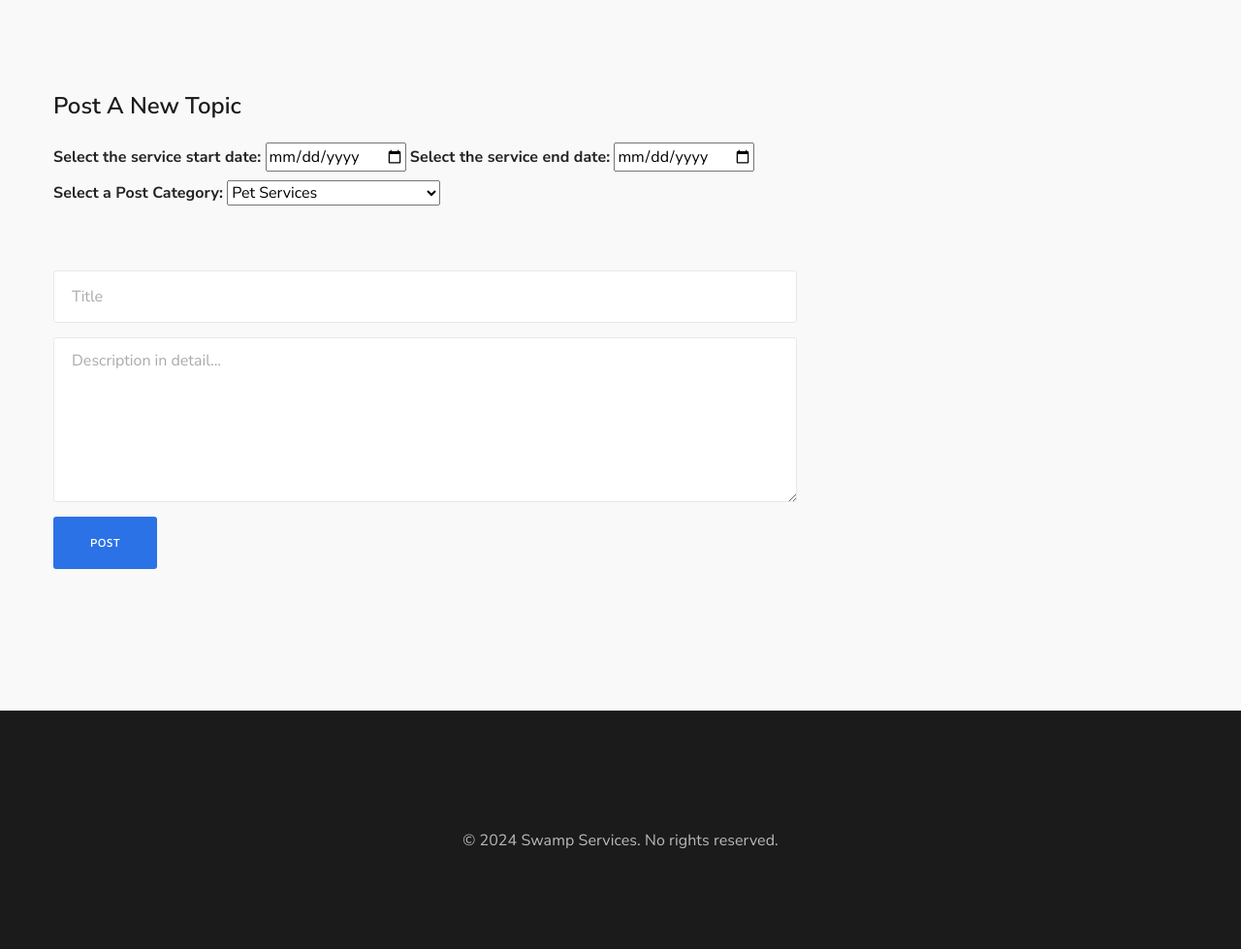
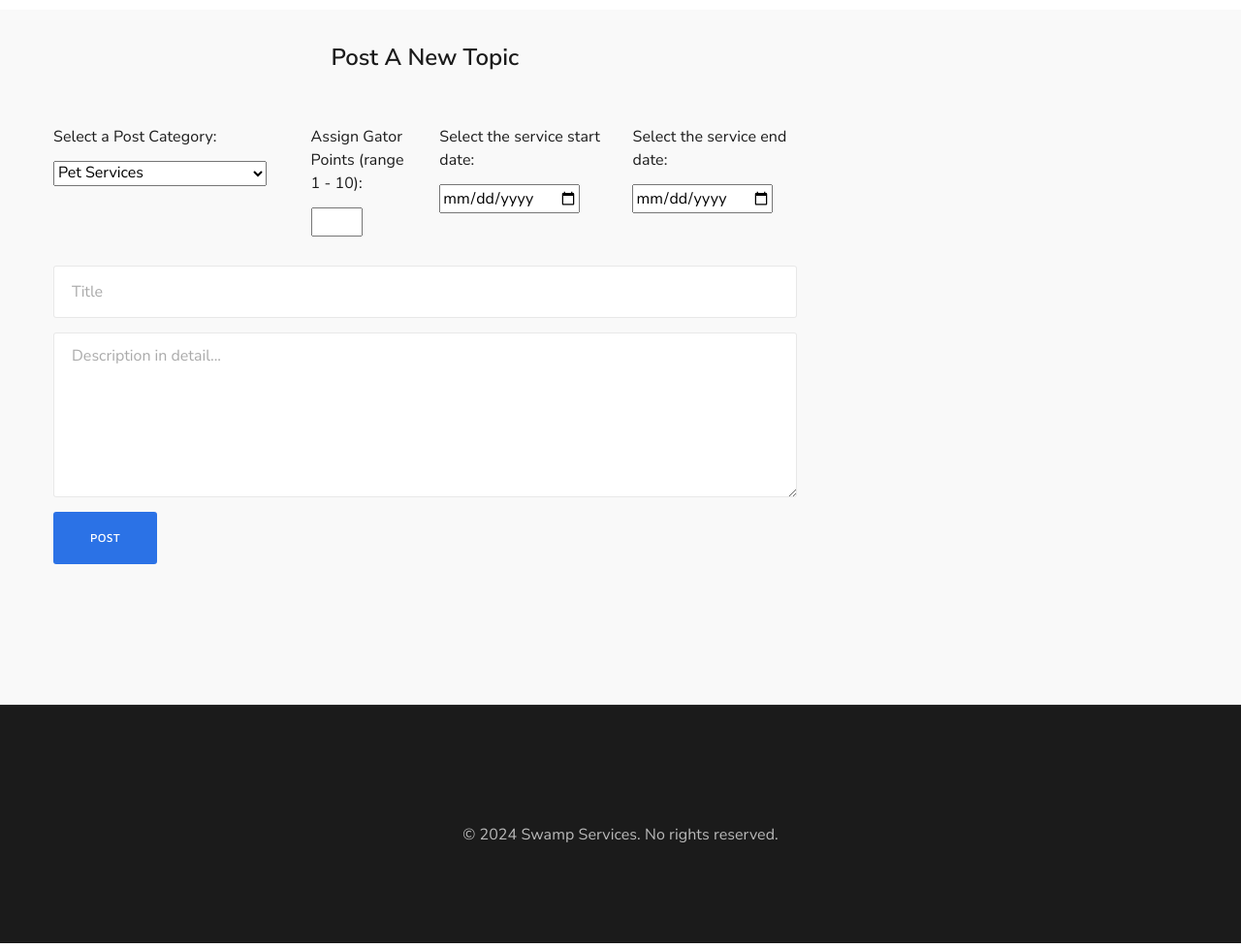
Before and after one commit to ZachJasko/CEN3031-Project, a Django app: page /user-post/ in a window 1280 px wide. Shown: the part 132-1111 px from the top of the page at 97% size. Run offline with Django 3.2, Linux system fonts and the light colour scheme; the visitor is signed in with stand-in values (Sample User, id 1); data that the repository does not hold is empty; parts of the project's set-up code (start-up, migrations or seed data) failed here and were passed over; some libraries are stand-ins or nearby versions.

Commit message:
re-add category function and assign point to post. stil working on attribute: gator points to each unique user.

```diff
--- a/forum/models.py
+++ b/forum/models.py
@@ -16,9 +16,11 @@ class Author(models.Model):
 
 class UserPost(models.Model):
     author = models.ForeignKey(Author, on_delete=models.CASCADE, null=True)
+    category = models.CharField(max_length=25, null=True)
     title = models.CharField(max_length=200, null=True)
     description = models.TextField(max_length=500, null=True)
     date_created = models.DateTimeField(auto_now_add=True, null=True)
+    gatorpnts = models.IntegerField(null=True)
 
     def __str__(self):
         return self.title
@@ -43,8 +45,6 @@ class Answer(models.Model):
     user = models.ForeignKey(User, on_delete = models.CASCADE)
     content = models.TextField(max_length=500)
     date_created = models.DateTimeField(auto_now_add=True, null=True)
-    upvotes = models.ManyToManyField(User, blank=True, related_name='upvotes')
-    downvotes = models.ManyToManyField(User, blank=True, related_name='downvotes')
 
     def __str__(self):
         return self.user_post.title
@@ -63,7 +63,6 @@ class BlogPost(models.Model):
     def __str__(self):
         return self.title
 
-
 class TopicView(models.Model):
     user_post = models.ForeignKey(UserPost, on_delete=models.CASCADE)
     user = models.ForeignKey(User, on_delete = models.CASCADE)
--- a/forum/views.py
+++ b/forum/views.py
@@ -36,8 +36,10 @@ def userPost(request):
     if request.method == 'POST':
         if form.is_valid():
             title = request.POST.get('title')
+            category = request.POST.get('category')
             description = request.POST.get('description')
-            topic = UserPost.objects.create(title=title, author=request.user.author, description=description)
+            gatorpnts = request.POST.get('gatorpnts')
+            topic = UserPost.objects.create(category=category, title=title, author=request.user.author, description=description, gatorpnts=gatorpnts)
             topic.save()
             return redirect('home')
     else:
@@ -74,8 +76,8 @@ def postTopic(request, pk):
         'topic':post_topic,
         'answers':answers,
         'answer_form':answer_form,
+    }
 
-    }
     return render(request, 'topic-detail.html', context)
 
 @login_required(login_url='login')
--- a/static/css/custom.css
+++ b/static/css/custom.css
@@ -1,6 +1,6 @@
 /* PLACE YOU CUSTOM STYLES IN THIS FILE */
 
-body{
+body {
     overflow-x: hidden !important;
 }
 
@@ -220,3 +220,8 @@ body{
 .dropdown-menu.show {
 	margin-top: 30px;
 }
+
+div {
+    overflow-wrap: break-word;
+    word-wrap: break-word;
+}
--- a/templates/forum-main.html
+++ b/templates/forum-main.html
@@ -66,13 +66,11 @@
                                                 <p class="mb-0">{{ post.description }}</p>
                                             </th>
 
-                                            <td></td>
+                                            <td>{{ post.category }} </td>
 
                                             <td>{{ post.topic_view_count }}</td>
 
-
                                             <td>{{ post.answer_count }}</td>
-
 
                                             <td class="dx-table-lastPost">
                                                 <div class="dx-table-default-info">
@@ -83,7 +81,7 @@
                                                 </div>
                                             </td>
 
-                                            <td></td>
+                                            <td>{{post.gatorpnts}}</td>
 
                                         </tr>
                                         {% endfor %}
--- a/templates/user-dashboard.html
+++ b/templates/user-dashboard.html
@@ -32,9 +32,11 @@
                                         <thead>
                                             <tr>
                                                 <th scope="col">Topic</th>
+                                                <th scope="col">Category</th>
                                                 <th scope="col">Views</th>
                                                 <th scope="col">Answers</th>
                                                 <th scope="col">Post Date</th>
+                                                <th scope="col">Gator Points</th>
                                             </tr>
                                         </thead>
                                         <tbody>
@@ -44,8 +46,10 @@
                                                     <a href="{% url 'topic-detail' post.id %}" class="dx-table-default-title">{{ post.title }}</a>
                                                 </th>
                                                 <td>{{ post.topic_view_count }}</td>
+                                                <td>{{ post.topic.category }}</td>
                                                 <td>{{ post.answer_count }}</td>
                                                 <td>{{ post.date_created }}</td>
+                                                <td>{{ post.gatorpnts }}</td>
                                             </tr>
                                             {% endfor %}
                                         </tbody>
--- a/templates/user-post.html
+++ b/templates/user-post.html
@@ -2,50 +2,59 @@
 {% load static %}
 {% block content %}
 <div class="dx-main">
-    <div class="dx-box-1 pb-100 bg-grey-6">
+    <div class="dx-box-6 pb-100 bg-grey-6">
         <div class="container">
-            <div class="row vertical-gap md-gap">
-                <div class="col-lg-8">
-                    <h2 class="h4">Post A New Topic</h2>
+            <form action="" method="POST" class="dx-form mt-50 mb-45">
+                <div class="row vertical-gap md-gap">
+                    <div class="col-lg-8">
+                        <h2 class="h4" style="text-align:center">Post A New Topic</h2>
+                        <div class="dx-box mt-55">
+                            <div class="row vertical-gap">
 
-                    <label for="startdate">Select the service start date:</label>
-                    <input type="date" id="startdate" name="startdate">
+                                <div class="col-lg-4">
+                                    <label for="category">Select a Post Category:</label>
+                                    <select name="category" id="category">
+                                        <option value="Pet Services">Pet Services</option>
+                                        <option value="Moving Service">Moving Services</option>
+                                        <option value="Food Donations">Food Donations</option>
+                                        <option value="Event Planning Services">Event Planning Services</option>
+                                        <option value="Textbook Exchanges">Textbook Exchanges</option>
+                                        <option value="Study Material Donations">Study Material Donations</option>
+                                        <option value="Clothing Donations">Clothing Donations</option>
+                                        <option value="Transport/Carpool Services">Transport/Carpool Services</option>
+                                        <option value="Technology Repair Services">Technology Repair Services</option>
+                                        <option value="Car Repair Services">Car Repair Services</option>
+                                        <option value="Other">Other</option>
+                                    </select>
+                                </div>
 
-                    <label for="enddate">Select the service end date:</label>
-                    <input type="date" id="enddate" name="enddate">
+                                <div class="col-lg-2">
+                                    <label for="gatorpnts">Assign Gator Points (range 1 - 10):</label>
+                                    <input type="number" id="gatorpnts" name="gatorpnts" min="1" max="10">
+                                </div>
 
-                    <label for="category">Select a Post Category:</label>
-                    <select name="category" id="category">
-                        <option value="pet">Pet Services</option>
-                        <option value="moving">Moving Services</option>
-                        <option value="food" ">Food Donations</option>
-                        <option value="event">Event Planning Services</option>
-                        <option value="textbook">Textbook Exchanges</option>
-                        <option value="material">Study Material Donations</option>
-                        <option value="clothing">Clothing Donations</option>
-                        <option value="transport">Transport/Carpool Services</option>
-                        <option value="technology">Technology Repair Services</option>
-                        <option value="car">Car Repair Services</option>
-                        <option value="other">Other</option>
-                    </select>
+                                <div class="col-lg-3">
+                                    <label for="startdate">Select the service start date:</label>
+                                    <input type="date" id="startdate" name="startdate" pattern="d{4}-\d{2}-\d{2}">
+                                </div>
 
-                    <p class="dx-box mt-55">
-                        <form action="" method="POST" class="dx-form mt-50 mb-45">
-                            <div class="row vertical-gap">
+                                <div class="col-lg-3">
+                                    <label for="enddate">Select the service end date:</label>
+                                    <input type="date" id="enddate" name="enddate">
+                                </div>
+
+
                                 <div class="col-12">
                                     {% csrf_token %}
                                     {{ form }}
+
                                     <input type="submit" class="dx-btn dx-btn-lg" value="Post">
                                 </div>
                             </div>
-
-                        </form>
-                    </p>
+                        </div>
+                    </div>
                 </div>
-                </div>
-                <div class="col-lg-4">
-                </div>
-            </div>
+            </form>
         </div>
     </div>
 </div>
```
Lines whose indentation alone changed are shown as unchanged.
